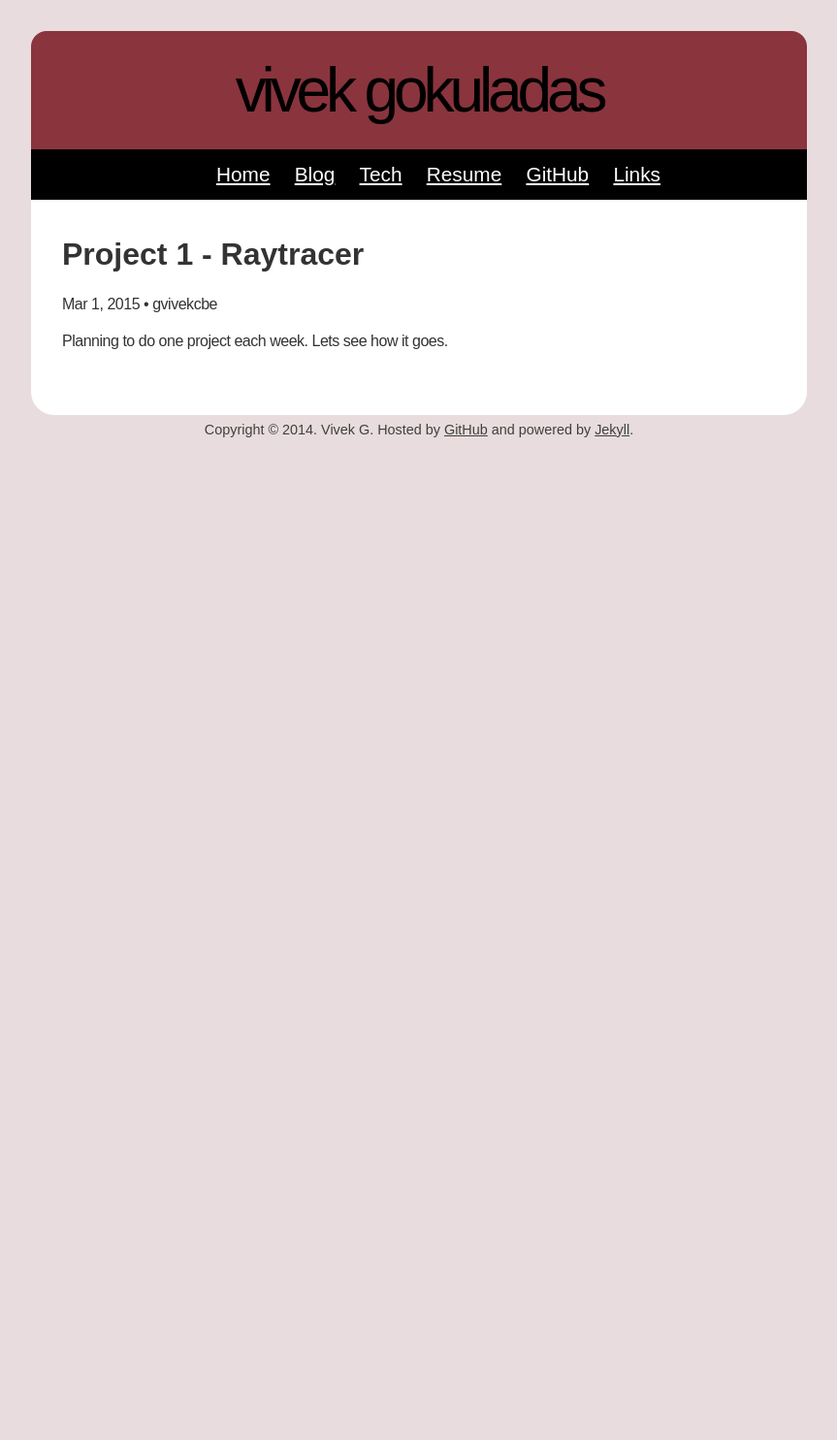
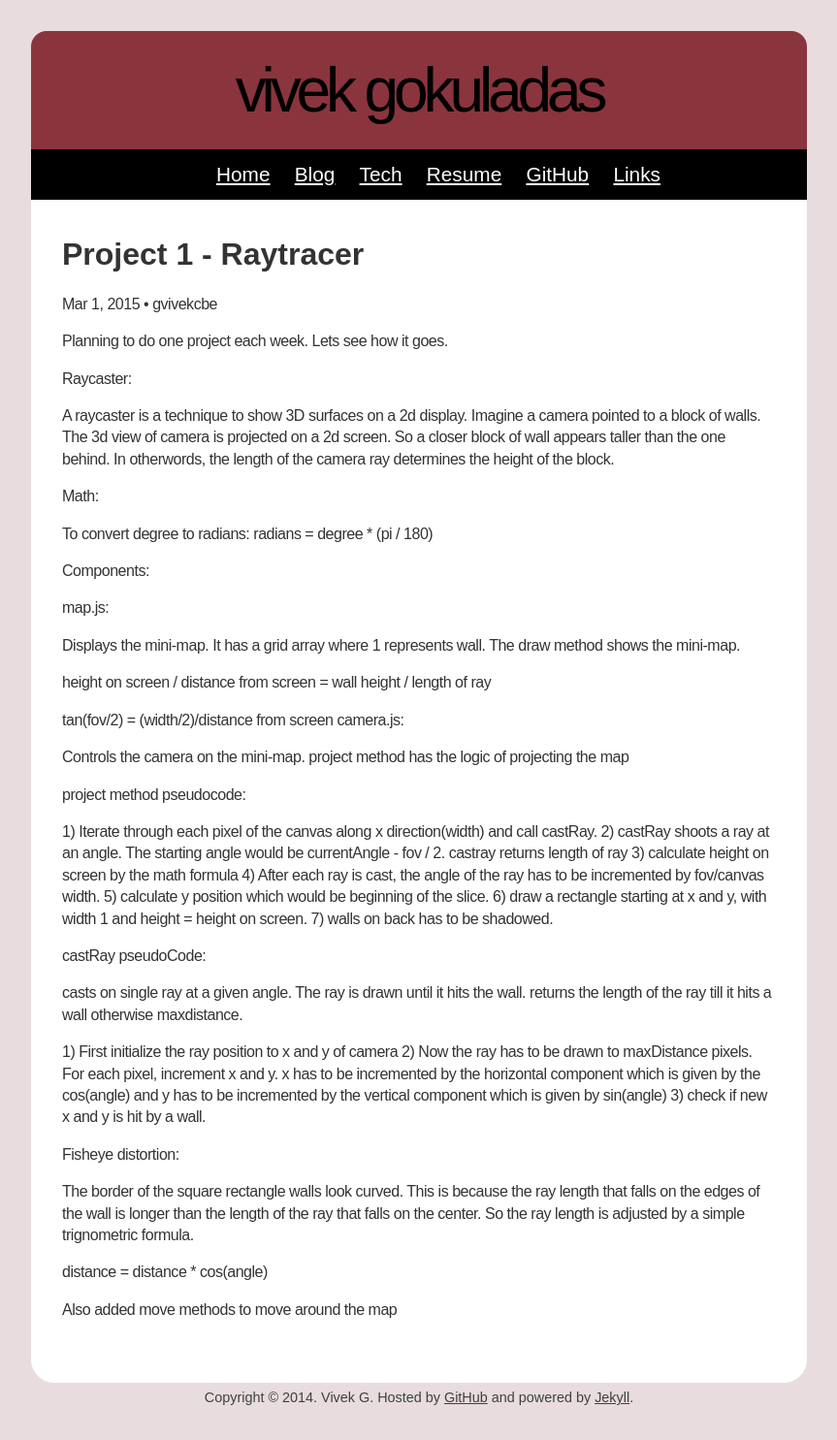
Before and after one commit to excray/excray.github.io, a Jekyll site: the page built from tech/_posts/2015-03-01-Project-1-raytacer.markdown, in a window 1280 px wide. Shown: the whole page at 97% size, without its empty margins (208-1071 px from the left). Built offline with Jekyll 4.4.1, drawn with Linux system fonts in a browser that asks for light colours; a script that is not in the unit is left out; before the commit the page ends 900 px from its top, so only the background shows below that.

Commit message:
adding raycaster

```diff
--- a/tech/_posts/2015-03-01-Project-1-raytacer.markdown
+++ b/tech/_posts/2015-03-01-Project-1-raytacer.markdown
@@ -6,3 +6,58 @@ layout: post
 title: Project 1 - Raytracer
 ---
 Planning to do one project each week. Lets see how it goes.
+
+Raycaster:
+
+A raycaster is a technique to show 3D surfaces on a 2d display.
+Imagine a camera pointed to a block of walls.
+The 3d view of camera is projected on a 2d screen. So a closer block of wall appears taller than the one behind. In otherwords, the length of the camera ray determines the height of the block.
+
+Math:
+
+To convert degree to radians:
+radians = degree * (pi / 180)
+
+
+
+Components:
+
+
+map.js:
+
+Displays the mini-map. It has a grid array where 1 represents wall.
+The draw method shows the mini-map.
+
+height on screen / distance from screen = wall height / length of ray
+
+tan(fov/2) = (width/2)/distance from screen
+camera.js:
+
+Controls the camera on the mini-map. project method has the logic of projecting the map
+
+project method pseudocode:
+
+1) Iterate through each pixel of the canvas along x direction(width) and call castRay.
+2) castRay shoots a ray at an angle. The starting angle would be currentAngle - fov / 2. castray returns length of ray
+3) calculate height on screen by the math formula
+4) After each ray is cast, the angle of the ray has to be incremented by fov/canvas width.
+5) calculate y position which would be beginning of the slice.
+6) draw a rectangle starting at x and y, with width 1 and height = height on screen.
+7) walls on back has to be shadowed.
+
+castRay pseudoCode:
+
+casts on single ray at a  given angle. The ray is drawn until it hits the wall.
+returns the length of the ray till it hits a wall otherwise maxdistance.
+
+1) First initialize the ray position to x and y of camera
+2) Now the ray has to be drawn to maxDistance pixels. For each pixel, increment x and y. x has to be incremented by the horizontal component which is given by the cos(angle) and y has to be incremented by the vertical component which is given by sin(angle)
+3) check if new x and y is hit by a wall.
+
+Fisheye distortion:
+
+The border of the square rectangle walls look curved. This is because the ray length that falls on the edges of the wall is longer than the length of the ray that falls on the center. So the ray length is adjusted by a simple trignometric formula.
+
+distance = distance * cos(angle)
+
+Also added move methods to move around the map
```
